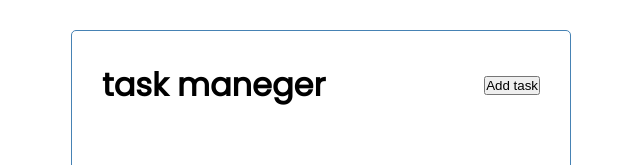
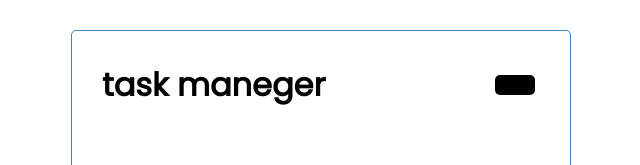
Before and after one commit to armineyvazi/learnVue, a Vue app: page / in a window 1280 px wide. Shown: the top 165 px of the page, without its empty margins (319-959 px from the left). Built offline with nearby package versions, Linux system fonts and the light colour scheme.

Commit message:
create Button components

```diff
--- a/src/components/Button.vue
+++ b/src/components/Button.vue
@@ -1,10 +1,16 @@
 <template>
-    <button>Add task</button>
+    <button @click="onClick()" :style="{background:color}"  class="btn">{{text}}</button>
 </template>
 
 <script>
 export default {
-  name: 'Add task'
+  name: 'Button',
+  props: {
+    text: String,
+    color: String
+  },
+  methods: {
 
+  }
 }
 </script>
```
